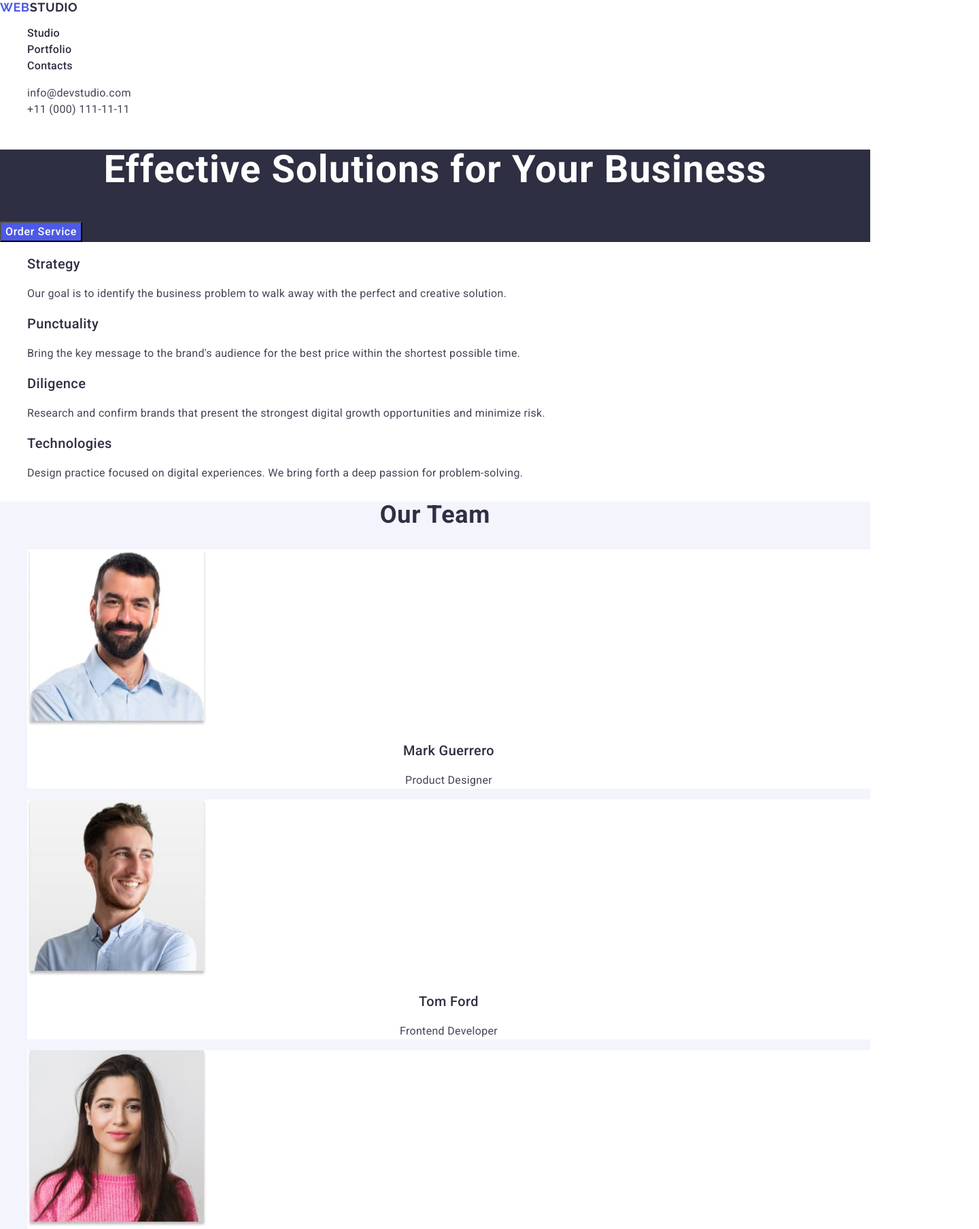
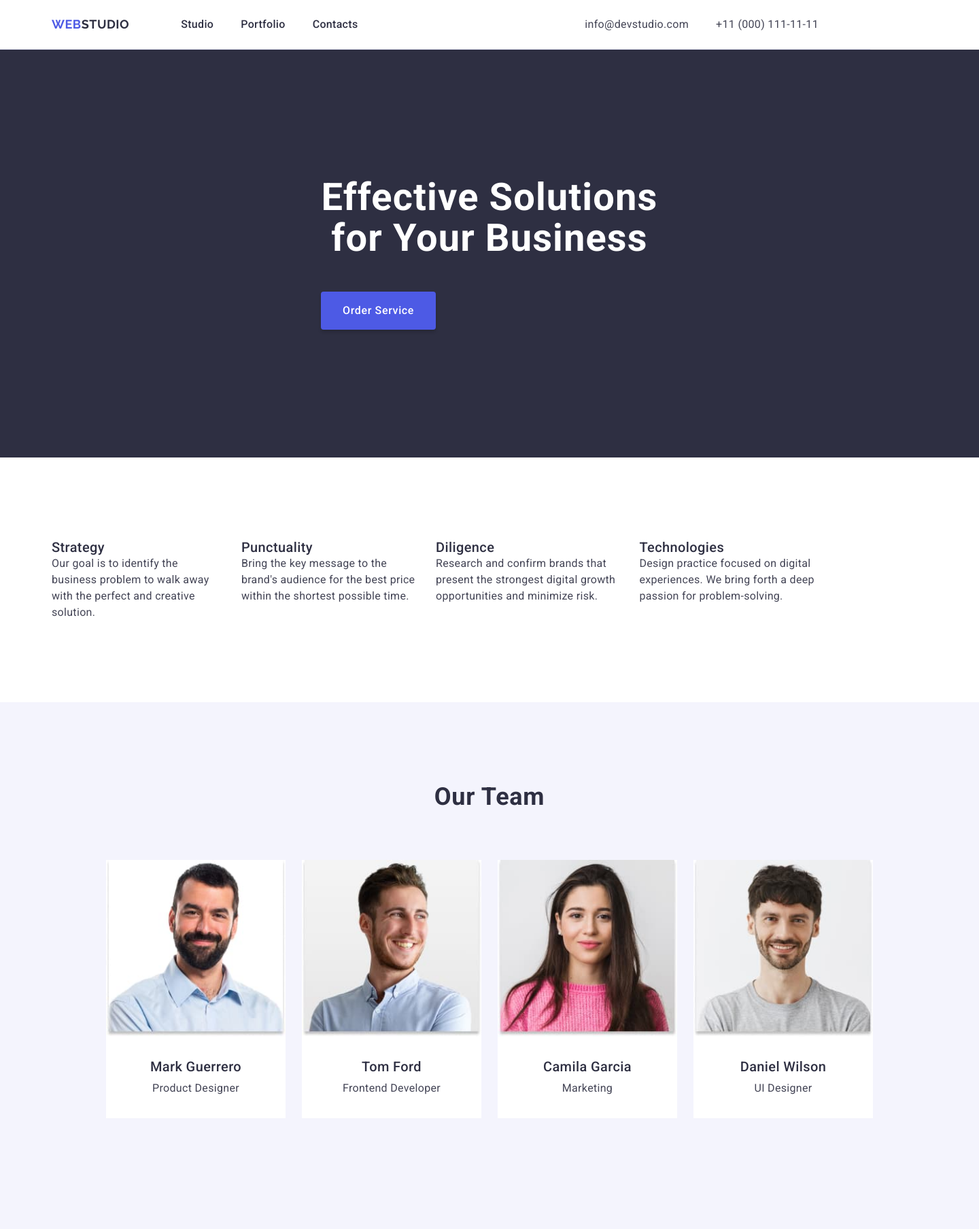
Before and after one commit to RomaBez/goit-markup-hw-03, a plain HTML site: page index.html in a window 1280 px wide. Shown: the top 1808 px of the page at 68% size, 1440 px wide, since content can reach past the window. Drawn offline with nearby package versions, Linux system fonts and the light colour scheme.

Commit message:
hm3 first try

```diff
--- a/css/styles.css
+++ b/css/styles.css
@@ -4,15 +4,61 @@ body {
   background-color: #ffffff;
 }
 
+p,
+h1,
+h2,
+h3,
+h4,
+h5,
+h6 {
+  margin-top: 0;
+  margin-bottom: 0;
+}
+
 a {
   text-decoration: none;
+  color: currentColor;
 }
 
 ul {
   list-style: none;
+  padding: 0;
+  margin: 0;
+}
+
+img {
+  display: block;
+}
+
+.container {
+  width: 1158px;
+  padding: 0 15px;
+  margin: 0 auto;
+}
+
+.header-container {
+  display: flex;
+  align-items: center;
+}
+
+.section {
+  padding-top: 120px;
+  padding-bottom: 120px;
 }
 
 .header {
+  border-bottom: 1px solid #e7e9fc;
+  background: #fff;
+}
+
+.header-navigation {
+  display: flex;
+  align-items: center;
+}
+
+.header-list {
+  display: flex;
+  gap: 40px;
 }
 
 .header-logo-blue {
@@ -33,6 +79,7 @@ ul {
   line-height: 1.17;
   letter-spacing: 0.03em;
   text-transform: uppercase;
+  margin-right: 76px;
 }
 
 .header-item-link {
@@ -41,6 +88,8 @@ ul {
   font-weight: 500;
   line-height: 1.5;
   letter-spacing: 0.02em;
+  padding: 24px 0;
+  display: block;
 }
 
 .header-item-link:focus {
@@ -53,6 +102,12 @@ ul {
 
 .address {
   font-style: normal;
+  margin-left: auto;
+}
+
+.address-list {
+  display: flex;
+  gap: 40px;
 }
 
 .address-item-contact {
@@ -71,6 +126,17 @@ ul {
   color: #404bbf;
 }
 
+.main-section {
+}
+
+.hero-container {
+  width: 1440px;
+  height: 600px;
+  flex-shrink: 0;
+  background: #2e2f42;
+  padding: 188px 472px;
+}
+
 .main-start {
   color: var(--WHITE, #fff);
   text-align: center;
@@ -78,10 +144,8 @@ ul {
   font-weight: 700;
   line-height: 1.07;
   letter-spacing: 0.02em;
-}
-
-.main-section {
-  background: var(--NAVY-BLUE, #2e2f42);
+  max-width: 496px;
+  margin: 0 auto;
 }
 
 .main-btn {
@@ -91,8 +155,14 @@ ul {
   font-weight: 500;
   line-height: 1.5;
   letter-spacing: 0.04em;
-  background: #4d5ae5;
   cursor: pointer;
+  border-radius: 4px;
+  background: var(--IRIS, #4d5ae5);
+  box-shadow: 0px 4px 4px 0px rgba(0, 0, 0, 0.15);
+  border: none;
+  padding: 16px 32px;
+  margin-top: 48px;
+  margin-bottom: 188px;
 }
 
 .main-btn:hover {
@@ -105,6 +175,16 @@ ul {
 
 .main-btn:active {
   color: #404bbf;
+}
+
+.features {
+  padding-top: 120px;
+  padding-bottom: 120px;
+}
+
+.features-list {
+  display: flex;
+  gap: 24px;
 }
 
 .features-items-list {
@@ -124,6 +204,19 @@ ul {
 
 .sectin-ourteam {
   background-color: #f4f4fd;
+  padding-top: 120px;
+  width: 1440px;
+  height: 732px;
+  flex-shrink: 0;
+  margin: auto;
+}
+
+.team-container {
+  width: 1440px;
+  height: 732px;
+  flex-shrink: 0;
+  background: var(--CLOUD, #f4f4fd);
+  padding: 0 156px;
 }
 
 .title {
@@ -134,10 +227,23 @@ ul {
   line-height: 1.11;
   letter-spacing: 0.02em;
   text-transform: capitalize;
+  padding-bottom: 72px;
+}
+
+.title-list {
+  display: flex;
+  gap: 24px;
+  margin-bottom: 120px;
 }
 
 .title-item {
   background-color: #ffffff;
+}
+
+.titie-photo {
+  display: block;
+  min-width: 100%;
+  height: auto;
 }
 
 .title-name {
@@ -147,6 +253,8 @@ ul {
   font-weight: 500;
   line-height: 1.2;
   letter-spacing: 0.02em;
+  padding-top: 32px;
+  padding-bottom: 8px;
 }
 
 .title-name-discription {
@@ -155,6 +263,7 @@ ul {
   font-size: 16px;
   line-height: 1.5;
   letter-spacing: 0.02em;
+  padding-bottom: 32px;
 }
 
 .sectin-portfolio {
@@ -169,6 +278,17 @@ ul {
   line-height: 1.11;
   letter-spacing: 0.02em;
   text-transform: capitalize;
+  padding-bottom: 72px;
+  padding-top: 120px;
+  margin-top: 120px;
+}
+
+.portfolio-list {
+  display: flex;
+  flex-wrap: wrap;
+  gap: 48px 24px;
+  width: calc((100% - 24 * 2) / 3);
+  margin-bottom: 120px;
 }
 
 .portfolio-item {
@@ -177,6 +297,13 @@ ul {
   font-weight: 500;
   line-height: 1.2;
   letter-spacing: 0.02em;
+  margin-top: 32px;
+  margin-bottom: 8px;
+}
+
+.portfolio-img {
+  border-bottom: 1px solid var(--CORNFLOWER, #e7e9fc);
+  background: var(--WHITE, #fff);
 }
 
 .portfolio-item-discrpt {
@@ -187,7 +314,16 @@ ul {
 }
 
 .footer {
+}
+
+.footer-container {
+  width: 1440px;
+  height: 312px;
+  flex-shrink: 0;
   background: var(--NAVY-BLUE, #2e2f42);
+  padding-top: 100px;
+  padding-left: 156px;
+  padding-bottom: 100px;
 }
 
 .footer-logo {
@@ -215,4 +351,6 @@ ul {
   font-size: 16px;
   line-height: 1.5;
   letter-spacing: 0.02em;
+  padding-top: 16px;
+  width: 264px;
 }
--- a/index.html
+++ b/index.html
@@ -21,6 +21,7 @@
   </head>
   <body>
     <header class="header">
+      <div class="container header-container">
         <nav class="header-navigation">
           <a class="header-logo" href="./index.html">
             Web<span class="header-logo-blue">Studio</span></a
@@ -51,20 +52,24 @@
             </li>
           </ul>
         </address>
+      </div>
     </header>
     <main class="main">
       <section class="main-section">
+        <div class="container hero-container">
           <h1 class="main-start">Effective Solutions for Your Business</h1>
           <button class="main-btn" type="button">Order Service</button>
+        </div>
       </section>
-      <section>
+      <section class="features">
+        <div class="container">
           <h2 class="hidden-Features" hidden>Features</h2>
           <ul class="features-list">
             <li class="features-items">
               <h3 class="features-items-list">Strategy</h3>
               <p class="features-items-list-discription">
-              Our goal is to identify the business problem to walk away with the
-              perfect and creative solution.
+                Our goal is to identify the business problem to walk away with
+                the perfect and creative solution.
               </p>
             </li>
             <li class="features-items">
@@ -89,8 +94,10 @@
               </p>
             </li>
           </ul>
+        </div>
       </section>
       <section class="sectin-ourteam">
+        <div class="container team-container">
           <h2 class="title">Our Team</h2>
           <ul class="title-list">
             <li class="title-item">
@@ -138,8 +145,10 @@
               <p class="title-name-discription">UI Designer</p>
             </li>
           </ul>
+        </div>
       </section>
       <section class="section-portfolio">
+        <div class="container">
           <h2 class="portfolio">Our Portfolio</h2>
           <ul class="portfolio-list">
             <li class="portfolio-img">
@@ -203,16 +212,19 @@
               <p class="portfolio-item-discrpt">Marketing</p>
             </li>
           </ul>
+        </div>
       </section>
     </main>
     <footer class="footer">
+      <div class="container footer-container">
         <a class="footer-logo" href="./index.html">
           Web<span class="footer-logo-blue">Studio</span></a
         >
         <p class="footer-discrpt">
-        Increase the flow of customers and sales for your business with digital
-        marketing & growth solutions.
+          Increase the flow of customers and sales for your business with
+          digital marketing & growth solutions.
         </p>
+      </div>
     </footer>
   </body>
 </html>
```
Lines whose indentation alone changed are shown as unchanged.
